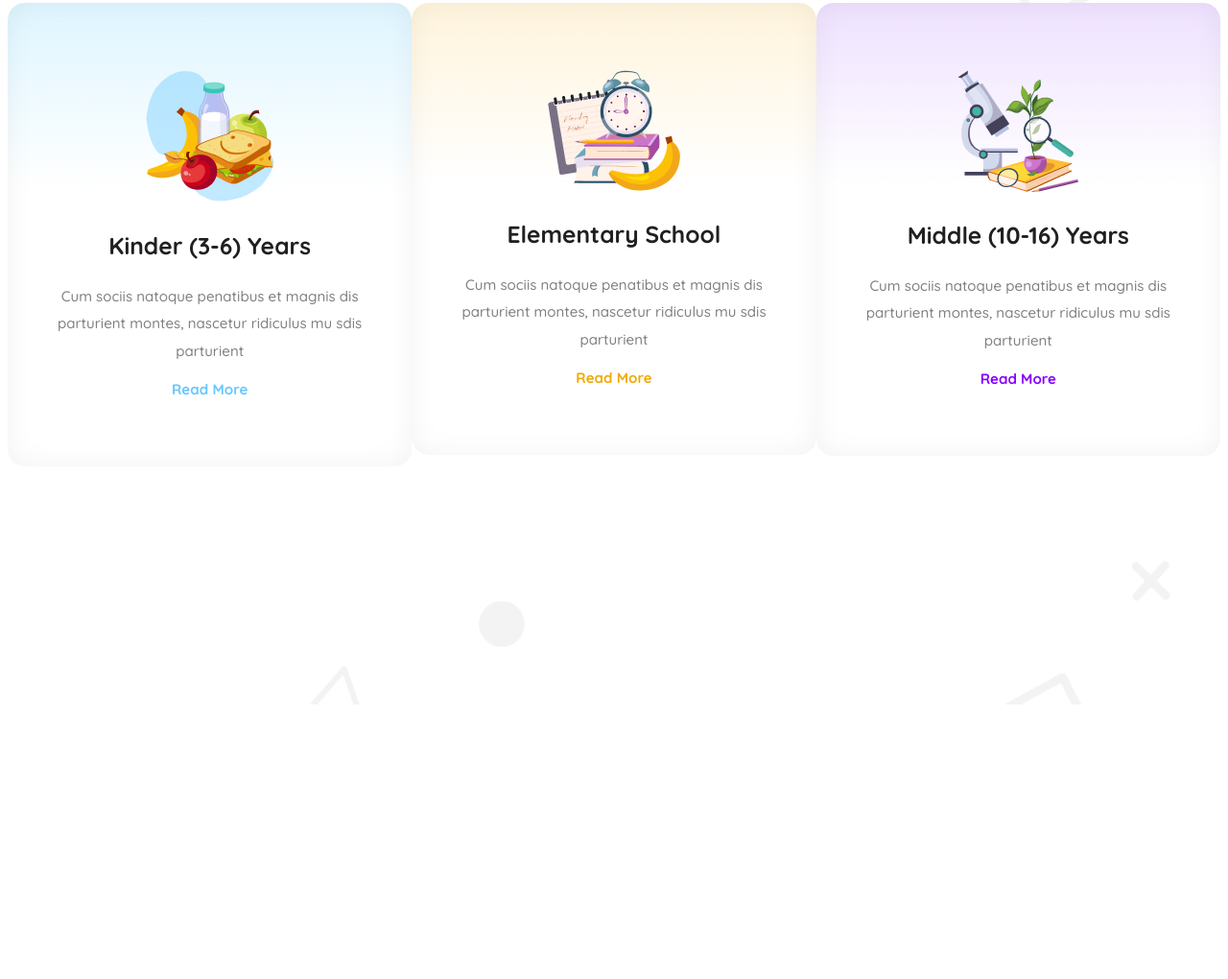
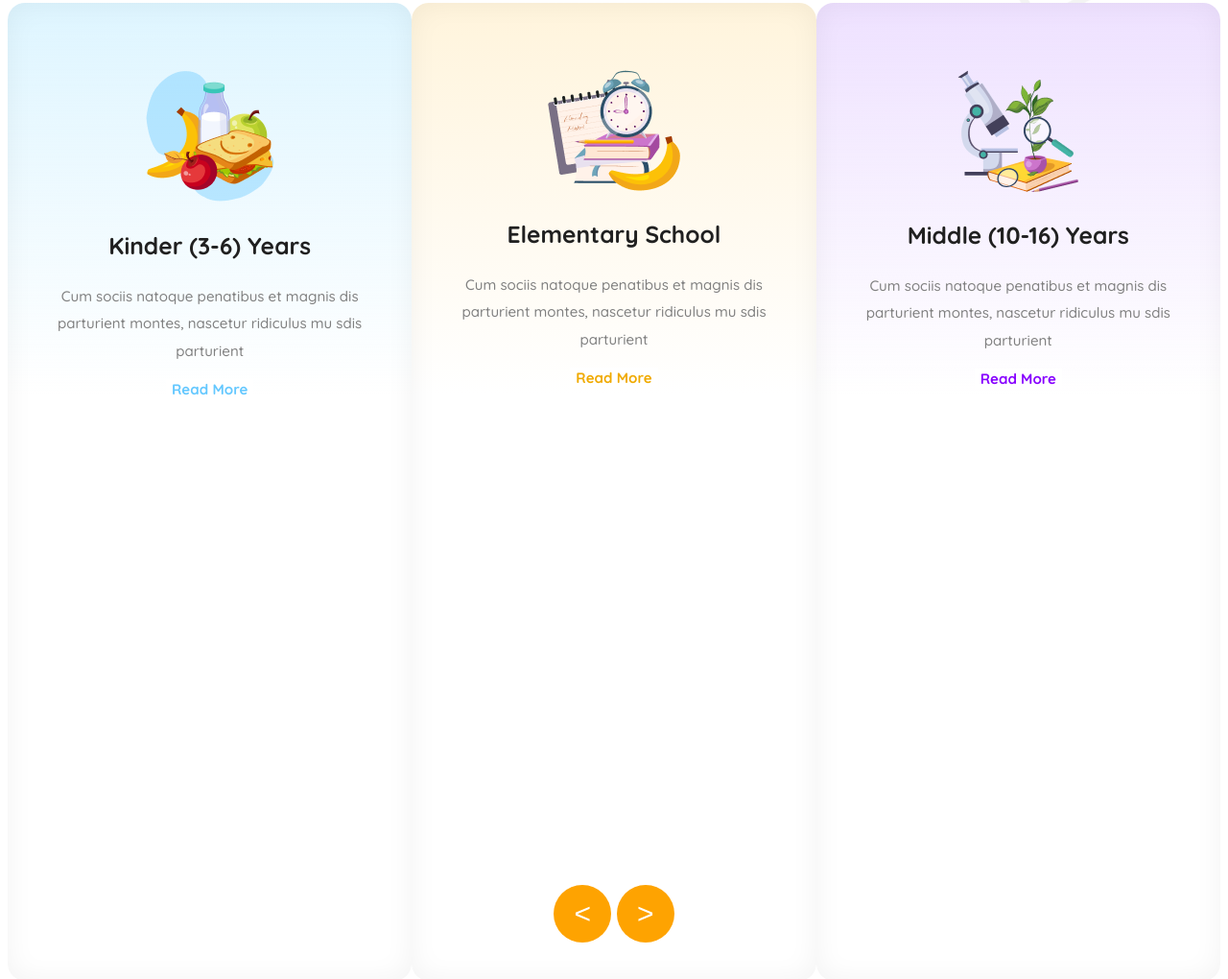
Before and after one commit to Atikur-Rahman-Milon14/kids-school-responsive, a plain HTML site: page index.html in a window 1280 px wide. Shown: the part 890-1910 px from the top of the page at 96% size. Before the commit the page ends 1632 px from the top, so only its background shows below. Drawn offline with nearby package versions, Linux system fonts and the light colour scheme; a web font is replaced by a local one.

Commit message:
ampersand added

```diff
--- a/index.html
+++ b/index.html
@@ -71,6 +71,10 @@
                             <button class="mini-box-btn color-three">Read More</button>
                     </div>
                 </div>
+                <div class="left-right">
+                    <button class="less"><</button>
+                    <button class="less">></button>
+                </div>
             </section>
     </main>
     <footer>
--- a/styles/design.css
+++ b/styles/design.css
@@ -142,6 +142,7 @@ header section button{
 }
 .box-item{
     display: flex;
+    height: 100%;
 }
 .flexxx{
     /* border: 1px solid black; */
@@ -195,6 +196,34 @@ header section button{
 .color-three{
     color: rgb(135, 0, 255);
 }
+.less{
+    color: white;
+    background: rgb(254, 163, 1);
+    border-radius: 50%;
+    border: none;
+    width: 60px;
+    height: 60px;
+    font-size: 30px;
+    text-align: center;
+}
+.left-right{
+    margin: 50px 0px;
+    /* border: 1px solid black;
+    align-items: center;
+    justify-content: center; */
+    text-align: center;
+}
+
+
+
+
+
+
+
+
+
+
+
 /* For small device  */
 @media screen and (max-width: 576px) {
     .nav-er-abba{
@@ -281,8 +310,13 @@ header section button{
     .box-item{
         flex-direction: column;
         margin-bottom: 10px;
+
     }
     .flexxx{
         width: 70%;
+        height: 100%;
+    }
+    .left-right{
+        visibility: hidden;
     }
 }
```
